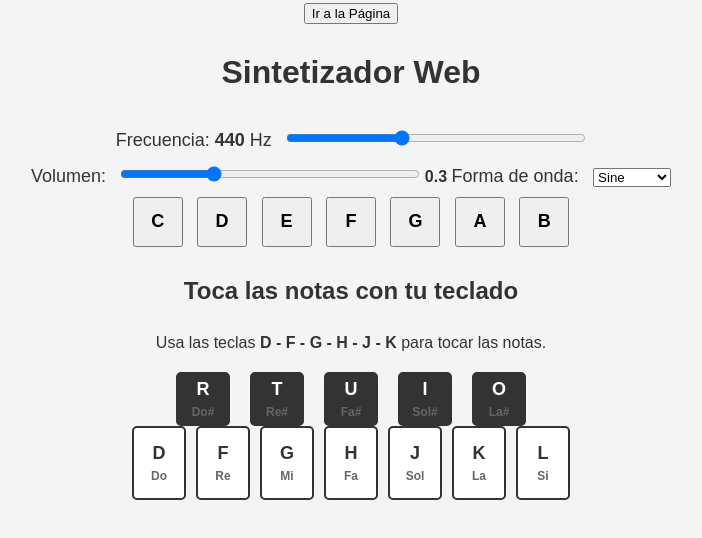
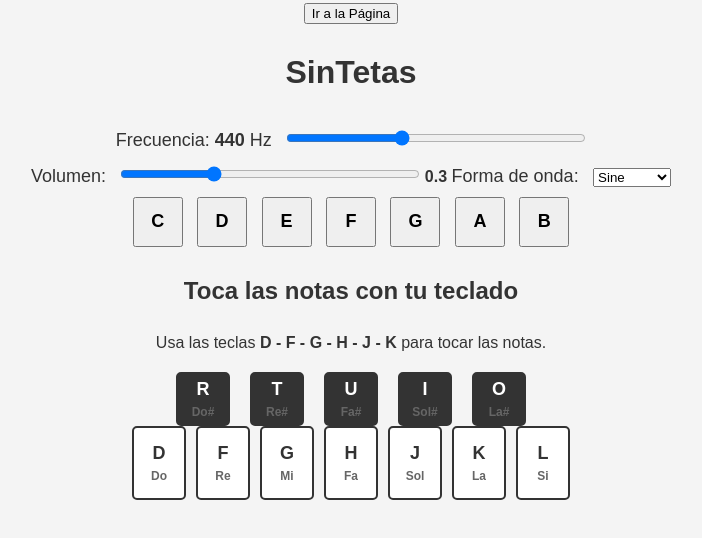
Before and after one commit to seryio2004/sinTetas, a plain HTML site: page index.html in a window 1280 px wide. Shown: the whole page, without its empty margins (289-991 px from the left). Drawn offline with Linux system fonts and the light colour scheme.

Commit message:
fix(index)nuevo nombre

```diff
--- a/index.html
+++ b/index.html
@@ -14,7 +14,7 @@
         <button>Ir a la Página</button>
     </a>
 </div>
-    <h1>Sintetizador Web</h1>
+    <h1>SinTetas</h1>
     <label>Frecuencia: <span id="freq-label">440</span> Hz</label>
     <input type="range" id="freq-slider" min="100" max="1000" value="440">
 
```
